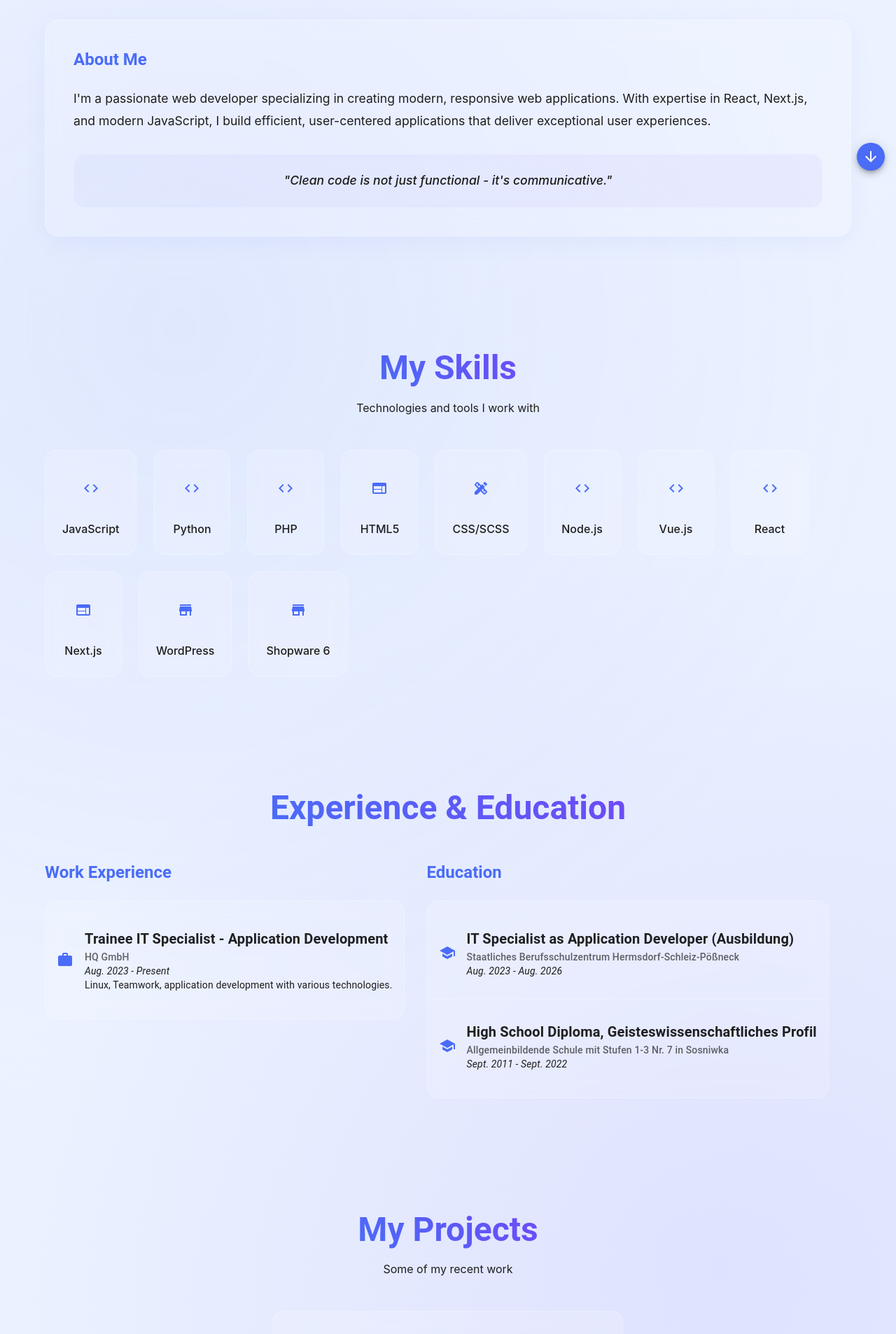
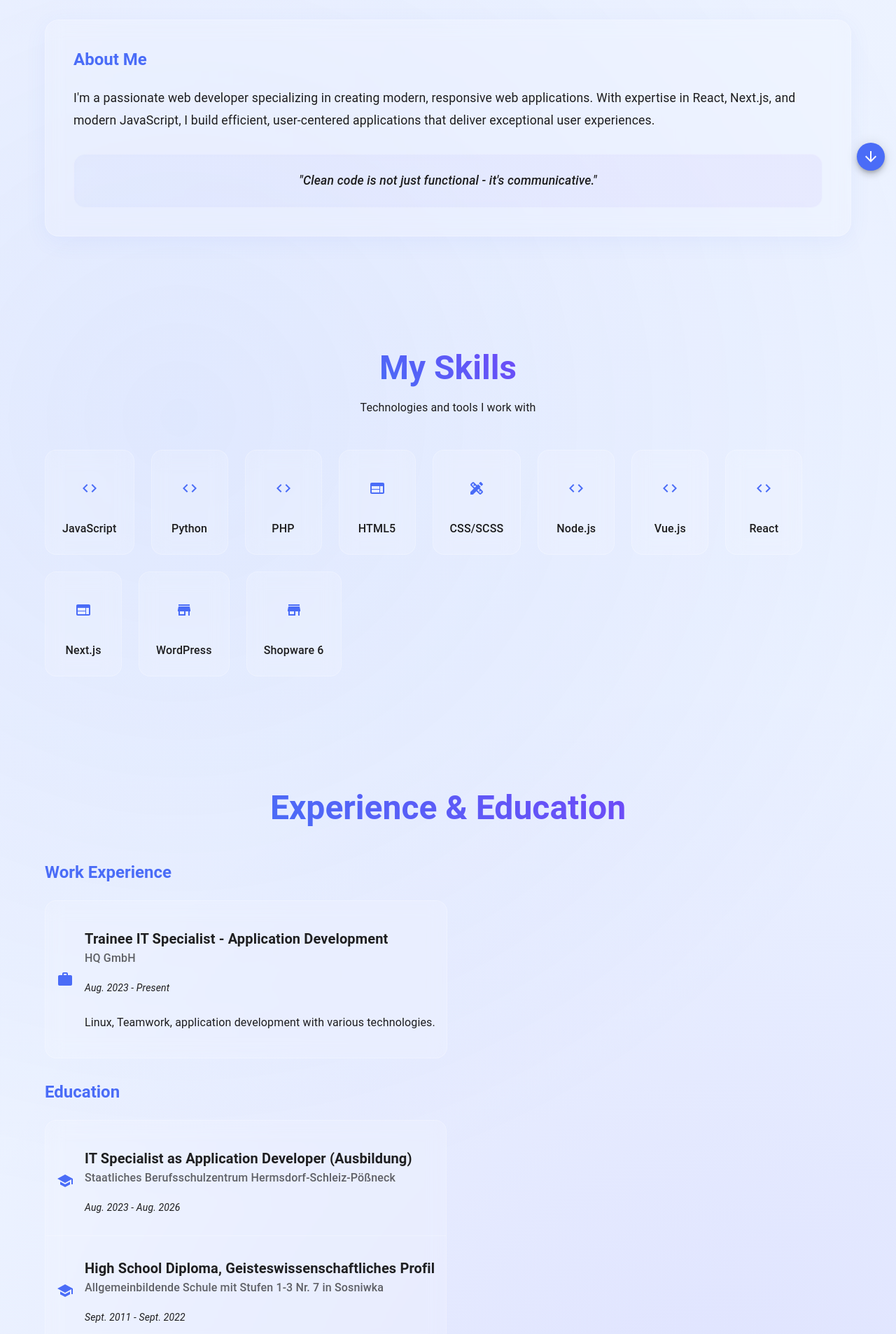
Before and after one commit to Kamidzu9/Kamidzu9.github.io, a Next.js app in the folder my-portfolio/: page / in a window 1280 px wide. Shown: the part 540-2447 px from the top of the page at 70% size. Built offline with nearby package versions, Linux system fonts and the light colour scheme.

Commit message:
fix of the 'Type error: No overload matches this call.'

```diff
--- a/my-portfolio/src/app/page.tsx
+++ b/my-portfolio/src/app/page.tsx
@@ -482,7 +482,7 @@ export default function Home() {
 
                 <motion.div variants={itemVariants}>
                   <Typography
-                    variant="p"
+                    variant="body1"
                     sx={{
                       color: COLORS.darkText,
                       fontSize: "1.1rem",
@@ -513,7 +513,7 @@ export default function Home() {
                     }}
                   >
                     <Typography
-                      variant="p"
+                      variant="body1"
                       sx={{
                         fontStyle: "italic",
                         color: COLORS.darkText,
@@ -563,7 +563,7 @@ export default function Home() {
                     My Skills
                   </Box>
                 </Typography>
-                <Typography variant="p" sx={{ color: COLORS.darkText }}>
+                <Typography variant="body1" sx={{ color: COLORS.darkText }}>
                   Technologies and tools I work with
                 </Typography>
               </motion.div>
@@ -607,7 +607,7 @@ export default function Home() {
                         {skill.icon}
                       </Box>
                       <Typography
-                        variant="p"
+                        variant="body1"
                         sx={{ fontWeight: 500, color: COLORS.darkText }}
                       >
                         {skill.name}
@@ -701,14 +701,14 @@ export default function Home() {
                             secondary={
                               <>
                                 <Typography
-                                  variant="p"
+                                  variant="body1"
                                   sx={{ fontWeight: 500 }}
                                 >
                                   {exp.company}
                                 </Typography>
                                 <br />
                                 <Typography
-                                  variant="p"
+                                  variant="body2"
                                   sx={{
                                     color: COLORS.darkText,
                                     fontStyle: "italic",
@@ -718,7 +718,7 @@ export default function Home() {
                                 </Typography>
                                 <br />
                                 <Typography
-                                  variant="p"
+                                  variant="body1"
                                   sx={{ mt: 1, color: COLORS.darkText }}
                                 >
                                   {exp.description}
@@ -777,14 +777,14 @@ export default function Home() {
                             secondary={
                               <>
                                 <Typography
-                                  variant="p"
+                                  variant="body1"
                                   sx={{ fontWeight: 500 }}
                                 >
                                   {edu.institution}
                                 </Typography>
                                 <br />
                                 <Typography
-                                  variant="p"
+                                  variant="body2"
                                   sx={{
                                     color: COLORS.darkText,
                                     fontStyle: "italic",
@@ -839,7 +839,7 @@ export default function Home() {
                     My Projects
                   </Box>
                 </Typography>
-                <Typography variant="p" sx={{ color: COLORS.darkText }}>
+                <Typography variant="body1" sx={{ color: COLORS.darkText }}>
                   Some of my recent work
                 </Typography>
               </motion.div>
@@ -879,7 +879,7 @@ export default function Home() {
                         <Typography variant="h6" sx={{ fontWeight: 600, mb: 1 }}>
                           Project {index + 1}
                         </Typography>
-                        <Typography variant="p" sx={{ color: COLORS.darkText, mb: 2 }}>
+                        <Typography variant="body1" sx={{ color: COLORS.darkText, mb: 2 }}>
                           A modern web application built with React and Next.js.
                         </Typography>
                         <Box sx={{ display: 'flex', gap: 1, flexWrap: 'wrap' }}>
@@ -988,7 +988,7 @@ export default function Home() {
                     Get In Touch
                   </Box>
                 </Typography>
-                <Typography variant="p" sx={{ color: COLORS.darkText }}>
+                <Typography variant="body1" sx={{ color: COLORS.darkText }}>
                   Have a project in mind? Let's collaborate!
                 </Typography>
               </motion.div>
@@ -1033,25 +1033,40 @@ export default function Home() {
                     </Typography>
 
                     <Box sx={{ mb: 3 }}>
-                      <Typography variant="p" sx={{ fontWeight: 500, mb: 1 }}>
+                      <Typography
+                        variant="body1"
+                        sx={{ fontWeight: 500, mb: 1 }}
+                      >
                         Email:
                       </Typography>
-                      <Typography variant="p" sx={{ color: COLORS.darkText }}>
+                      <Typography
+                        variant="body2"
+                        sx={{ color: COLORS.darkText }}
+                      >
                         msolovey.job@gmail.com
                       </Typography>
                     </Box>
 
                     <Box sx={{ mb: 3 }}>
-                      <Typography variant="p" sx={{ fontWeight: 500, mb: 1 }}>
+                      <Typography
+                        variant="body1"
+                        sx={{ fontWeight: 500, mb: 1 }}
+                      >
                         Location:
                       </Typography>
-                      <Typography variant="p" sx={{ color: COLORS.darkText }}>
+                      <Typography
+                        variant="body2"
+                        sx={{ color: COLORS.darkText }}
+                      >
                         Thueringen, Germany
                       </Typography>
                     </Box>
 
                     <Box>
-                      <Typography variant="p" sx={{ fontWeight: 500, mb: 2 }}>
+                      <Typography
+                        variant="body1"
+                        sx={{ fontWeight: 500, mb: 2 }}
+                      >
                         Connect with me:
                       </Typography>
                       <Box sx={{ display: "flex", gap: 2 }}>
@@ -1277,7 +1292,7 @@ export default function Home() {
               ))}
             </Box> */}
             <Typography
-              variant="p"
+              variant="body1"
               sx={{
                 textAlign: "center",
                 color: COLORS.darkText,
```
